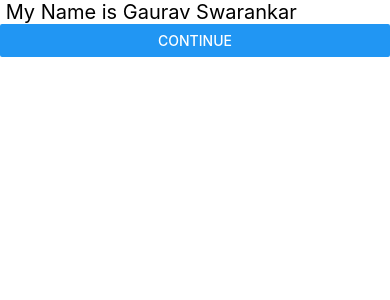
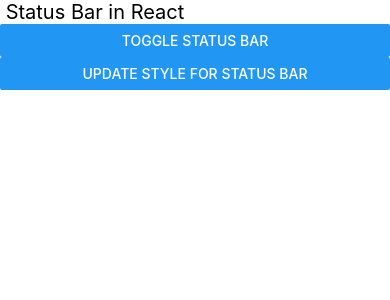
Before and after one commit to Anonymousgaurav/react_basics, a React Native app: screen / in a window 390 px wide. Shown: the top 300 px of the page. Built offline with nearby package versions, Linux system fonts and the light colour scheme.

Commit message:
status bar theme in react

```diff
--- a/App.tsx
+++ b/App.tsx
@@ -1,16 +1,31 @@
-import React from 'react';
+import React, { useState } from 'react';
 import {
   Button,
   SafeAreaView,
+  StatusBar,
   Text
 } from 'react-native';
 
 
 function App() {
+
+const [hide,setHide] = useState(false);
+const [barStyle,setBarStyle] = useState("default")
+
+
   return(
 <SafeAreaView>
-  <Text style={{fontSize : 20}}> My Name is Gaurav Swarankar</Text>
-  <Button title='Continue'></Button>
+  <Text style={{fontSize : 20,flex: 1,justifyContent:'center'}}> Status Bar in React</Text>
+  <StatusBar
+  backgroundColor="orange"
+  barStyle={barStyle}
+  hidden={hide}
+  />
+
+  <Button title='Toggle Status Bar' onPress={() => setHide(!hide)}/>
+  <Button title='Update Style for status Bar' onPress={() => setBarStyle("dark-content")}/>
+
+
 </SafeAreaView>
 
   );
```
